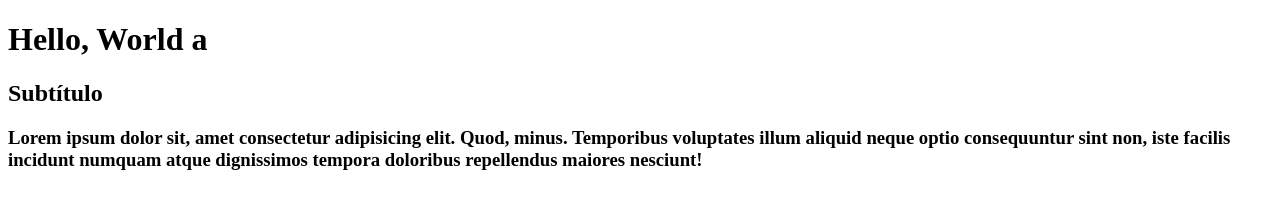
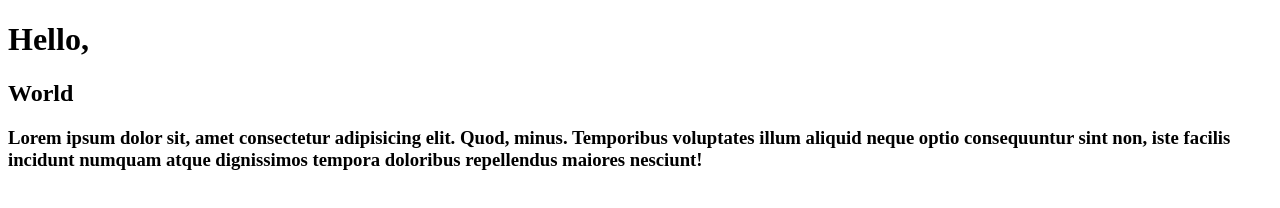
Before and after one commit to fordummies99/curso-git, a plain HTML site: page index.html in a window 1280 px wide. Drawn offline with Linux system fonts and the light colour scheme.

Commit message:
[Outro Dev] Commit de alterações para atualizar

```diff
--- a/index.html
+++ b/index.html
@@ -7,9 +7,9 @@
 </head>
 <body>
     <h1>
-        Hello, World a
+        Hello,
     </h1>
-    <h2>Subtítulo</h2>
+    <h2>World</h2>
     <h3>Lorem ipsum dolor sit, amet consectetur adipisicing elit. Quod, minus. Temporibus voluptates illum aliquid neque optio consequuntur sint non, iste facilis incidunt numquam atque dignissimos tempora doloribus repellendus maiores nesciunt!</h3>
 </body>
 </html>
```
